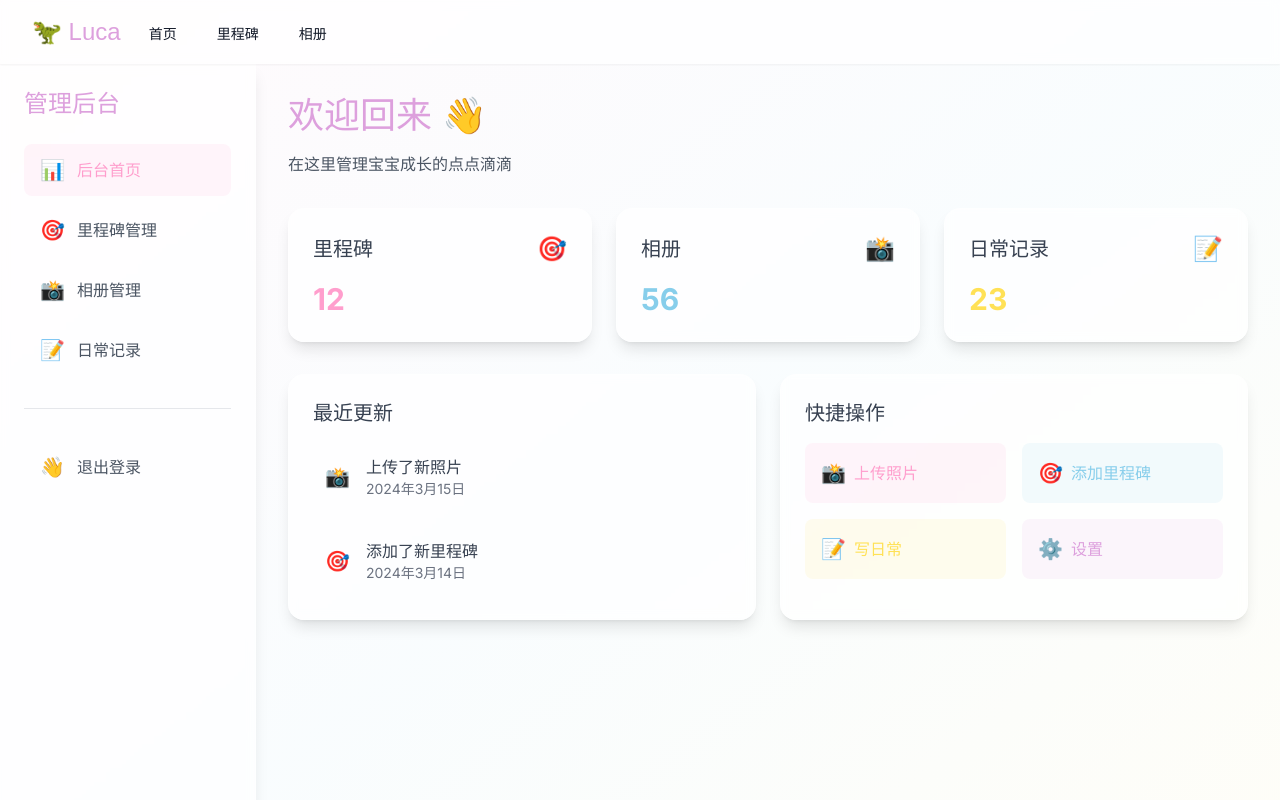
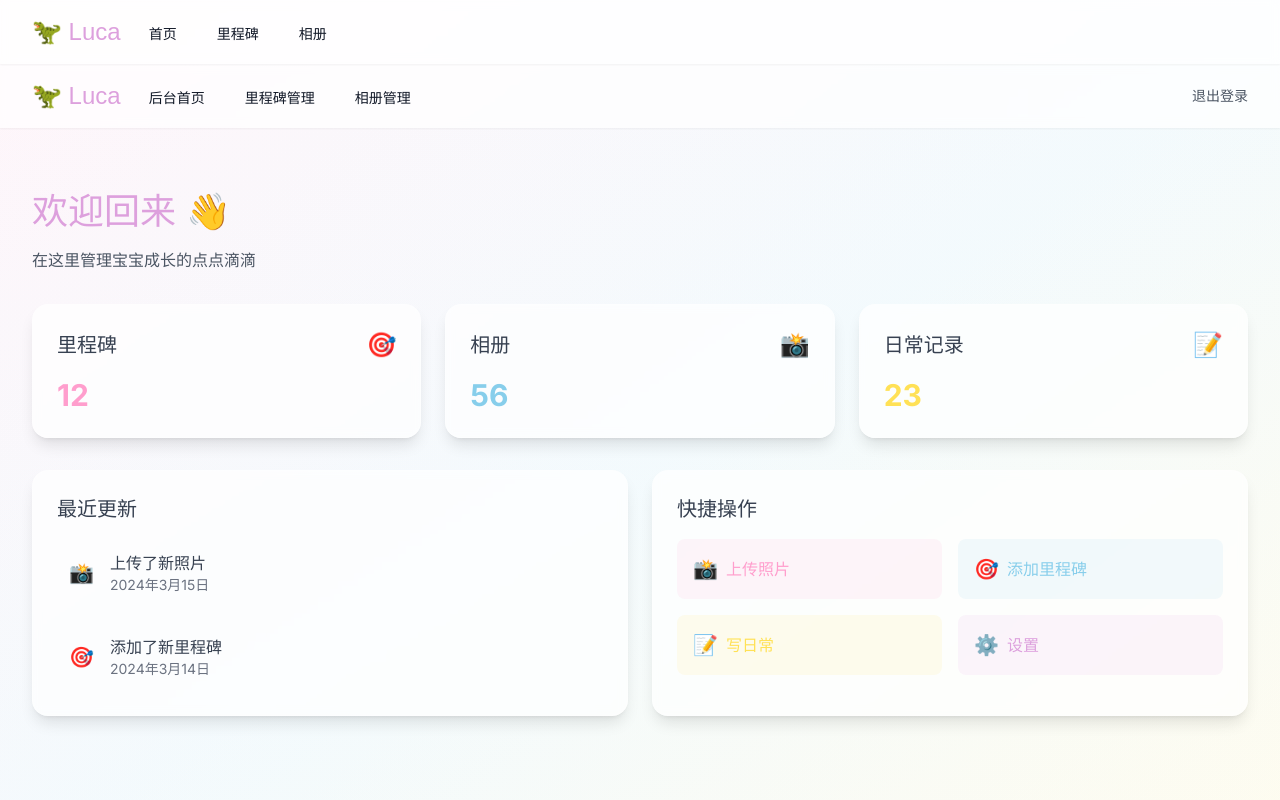
Before and after one commit to luckysonyu99/luckysonyu99.github.io, a Next.js app: page /admin in a window 1280 px wide. Shown: the top 800 px of the page. Built offline with nearby package versions, Linux system fonts and the light colour scheme; a web font is replaced by a local one.

Commit message:
feat: update admin layout and auth protection

```diff
--- a/app/admin/layout.tsx
+++ b/app/admin/layout.tsx
@@ -1,87 +1,56 @@
 'use client';
 import React from 'react';
 import Link from 'next/link';
-import { usePathname } from 'next/navigation';
-import { signOut } from 'next-auth/react';
-
-const menuItems = [
-  {
-    title: '后台首页',
-    href: '/admin',
-    icon: '📊',
-  },
-  {
-    title: '里程碑管理',
-    href: '/admin/milestones',
-    icon: '🎯',
-  },
-  {
-    title: '相册管理',
-    href: '/admin/gallery',
-    icon: '📸',
-  },
-  {
-    title: '日常记录',
-    href: '/admin/records',
-    icon: '📝',
-  },
-];
+import { useRouter } from 'next/navigation';
+import { supabase } from '@/lib/supabase';
 
 export default function AdminLayout({
   children,
 }: {
   children: React.ReactNode;
 }) {
-  const pathname = usePathname();
+  const router = useRouter();
 
-  const handleSignOut = () => {
-    signOut({ callbackUrl: '/' });
+  const handleSignOut = async () => {
+    await supabase.auth.signOut();
+    router.push('/');
   };
 
   return (
-    <div className="flex min-h-screen">
-      {/* 侧边栏 */}
-      <div className="w-64 bg-white/70 backdrop-blur-sm shadow-lg border-r border-white/20">
-        <div className="p-6">
-          <h2 className="text-2xl font-qingke text-candy-purple mb-6">
-            管理后台
-          </h2>
-          <nav className="space-y-2">
-            {menuItems.map((item) => {
-              const isActive = pathname === item.href;
-              return (
-                <Link
-                  key={item.href}
-                  href={item.href}
-                  className={`flex items-center gap-3 px-4 py-3 rounded-lg transition-colors ${
-                    isActive
-                      ? 'bg-candy-pink/10 text-candy-pink'
-                      : 'text-gray-600 hover:bg-gray-50'
-                  }`}
-                >
-                  <span className="text-xl">{item.icon}</span>
-                  <span className="font-medium">{item.title}</span>
+    <div className="min-h-screen bg-gradient-to-br from-candy-pink/5 via-candy-blue/5 to-candy-yellow/5">
+      <nav className="bg-white/70 backdrop-blur-sm shadow-sm">
+        <div className="max-w-7xl mx-auto px-4 sm:px-6 lg:px-8">
+          <div className="flex justify-between h-16">
+            <div className="flex">
+              <Link href="/admin" className="flex items-center">
+                <span className="text-2xl font-kuaile text-candy-purple">🦖 Luca</span>
+              </Link>
+              <div className="hidden sm:ml-6 sm:flex sm:space-x-8">
+                <Link href="/admin" className="inline-flex items-center px-1 pt-1 text-sm font-medium text-gray-900 hover:text-candy-purple">
+                  后台首页
                 </Link>
-              );
-            })}
-          </nav>
-
-          <div className="mt-8 pt-8 border-t border-gray-200">
-            <button
-              onClick={handleSignOut}
-              className="flex items-center gap-3 px-4 py-3 rounded-lg text-gray-600 hover:bg-gray-50 transition-colors w-full"
-            >
-              <span className="text-xl">👋</span>
-              <span className="font-medium">退出登录</span>
-            </button>
+                <Link href="/admin/milestones" className="inline-flex items-center px-1 pt-1 text-sm font-medium text-gray-900 hover:text-candy-purple">
+                  里程碑管理
+                </Link>
+                <Link href="/admin/gallery" className="inline-flex items-center px-1 pt-1 text-sm font-medium text-gray-900 hover:text-candy-purple">
+                  相册管理
+                </Link>
+              </div>
+            </div>
+            <div className="flex items-center">
+              <button
+                onClick={handleSignOut}
+                className="text-gray-600 hover:text-candy-purple text-sm font-medium"
+              >
+                退出登录
+              </button>
+            </div>
           </div>
         </div>
-      </div>
-
-      {/* 主内容区 */}
-      <div className="flex-1 overflow-auto">
+      </nav>
+      <main className="py-8">
         {children}
-      </div>
+      </main>
     </div>
   );
 }
```
